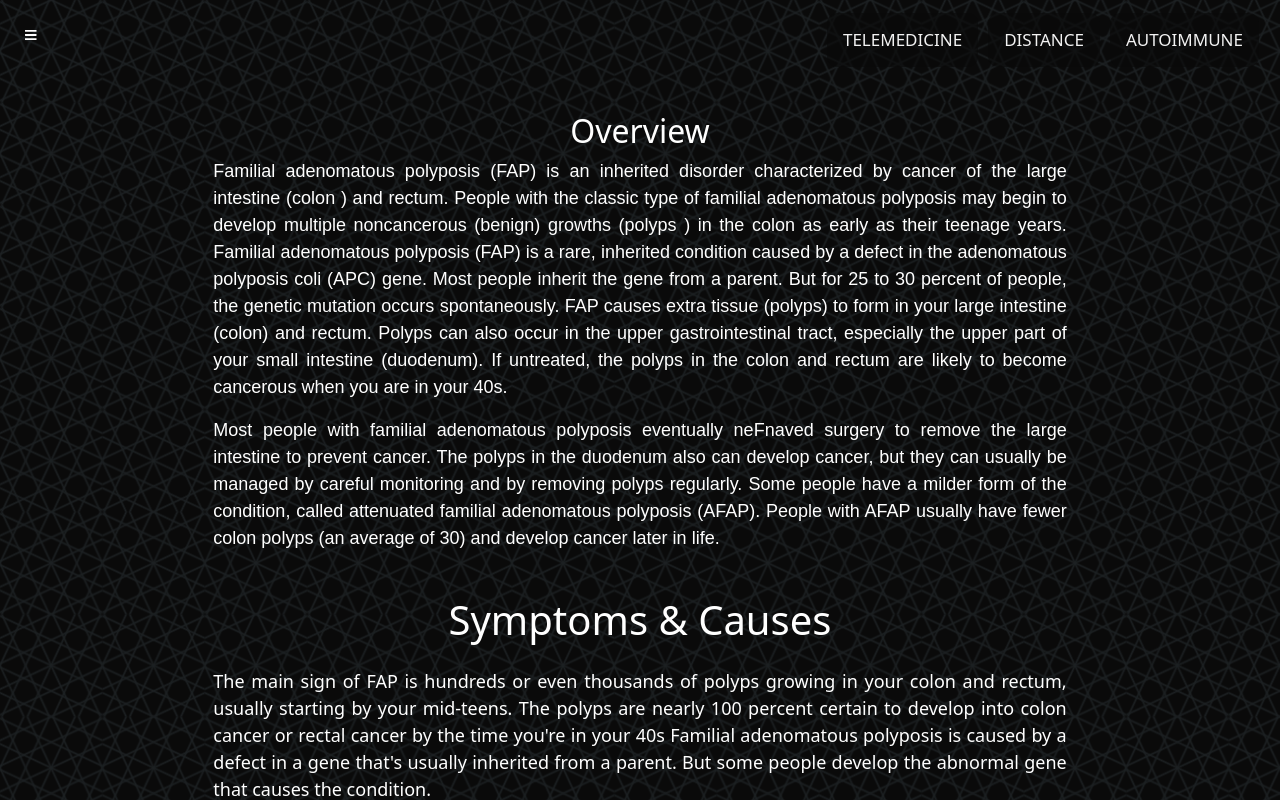
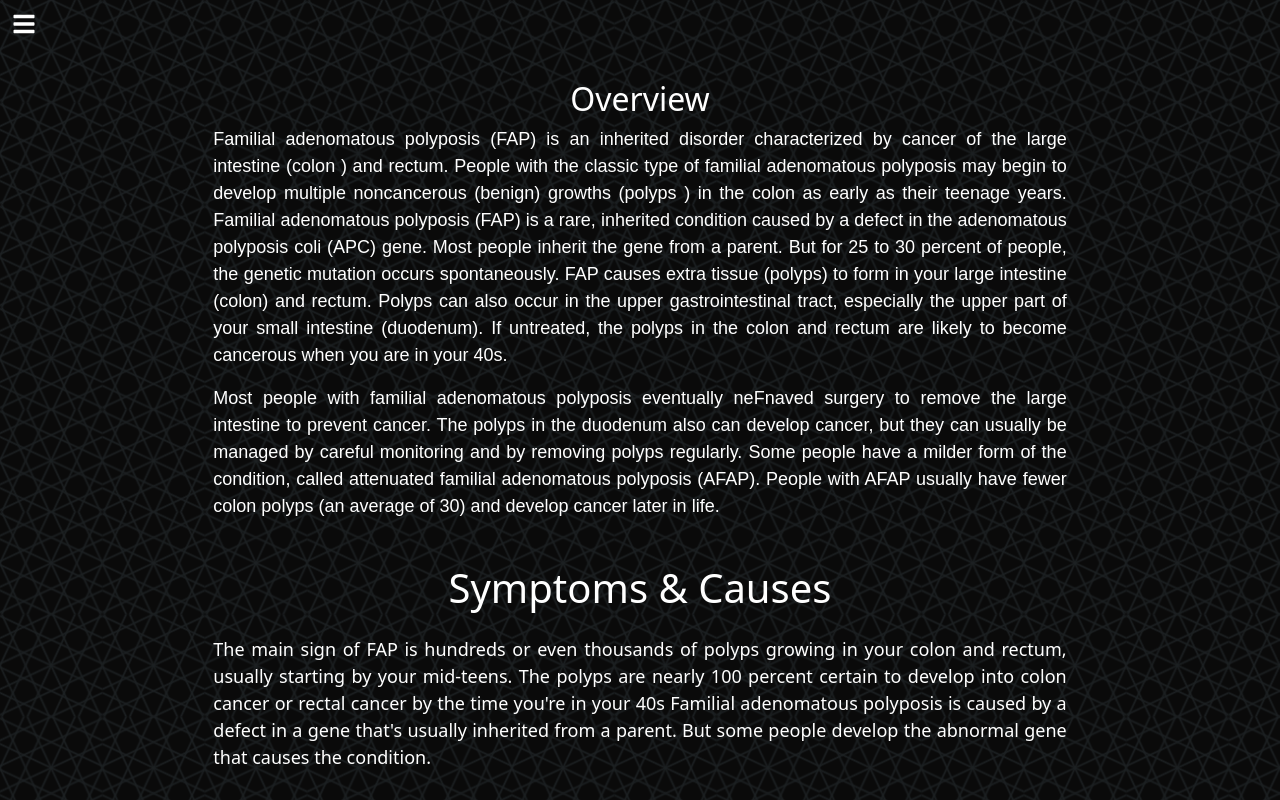
Before and after one commit to Kakajohn/interactive-internet-technologies-for-people-with-autoimmune-bowel-diseases-frontend, a React (Create React App) app: page /med4u/articles in a window 1280 px wide. Shown: the top 800 px of the page. Built offline with nearby package versions, Linux system fonts and the light colour scheme; what react-alert-template-basic would draw is missing.

Commit message:
updated navbar

```diff
--- a/src/components/FrontPage.jsx
+++ b/src/components/FrontPage.jsx
@@ -1,7 +1,4 @@
 import React from 'react';
-import { Link, useNavigate } from 'react-router-dom';
-import SideNav from './SideNav'
-import NavigationBar from './NavigationBar';
 import Footer from './Footer';
 import MedCareSection from './MedCareSection';
 import Popup from './Popup';
--- a/src/components/Navigate.jsx
+++ b/src/components/Navigate.jsx
@@ -1,13 +1,9 @@
 import React from 'react'
 import NavigationBar from './NavigationBar'
-import SideNav from './SideNav'
 
 const Navigate = () => {
   return (
-    <header>
-        <SideNav />
         <NavigationBar />
-    </header>
   )
 }
 
--- a/src/components/NavigationBar.jsx
+++ b/src/components/NavigationBar.jsx
@@ -2,46 +2,33 @@ import React , { useRef,useEffect, useState } from 'react';
 import { Link, useNavigate } from 'react-router-dom';
 import '../sass/components/_navbar.scss';
 import '../sass/components/_accordion.scss'
-import {FaPlusCircle,FaLinkedin} from "react-icons/fa";
+import {FaPlusCircle, FaHome,FaBars,FaArchive,FaArrowRight,FaCommentAlt } from "react-icons/fa";
 const NavigationBar = () => {
-
-  // let [help, setHelp] = useState(false);
-
-
-  // let show = () => {
-  //     setHelp(true);
-  //     document.getElementById('show').style.visibility = 'collapse'
-  // }
-
-  // let hide = () => {
-  //     setHelp(false);
-  //     document.getElementById('hide').style.width = '0px';
-  //     document.getElementById('show').style.visibility = 'visible'
-  // }
-
-  // useEffect(() =>{
-  //     if(help === false){
-  //         hide();
-  //     }else {
-  //         show();
-  //     }
-  // },[setHelp])
 
   const [navbarOpen, setNavBarOpen] = useState(false);
 
+  const handleToggle = () => {
+    setNavBarOpen(prev => !prev)
+  }
+
   return (
     <>
-      {/* <p id='hide'></p> */}
-      {/* <a className='helper' id='show' onClick={show}>Help</a>
-      { help && ( */}
-      <div className="topnav" >
-          {/* <span  id='hide' onClick={hide}>
-            <FaPlusCircle className='exit'/></span> */}
-          <Link className="navbtn navbtn-3" to="/">Telemedicine</Link>
-          <Link className='navbtn navbtn-3' to="/med4u/articles">Distance</Link>
-          <Link className='navbtn navbtn-3' to="/med4u/chat">Autoimmune</Link>
-        </div>
-         {/* )}  */}
+      <nav className="topnav" >
+          <button onClick={handleToggle}>{navbarOpen ? <FaPlusCircle id='nv icon' /> : <FaBars id='nv'/>}</button>
+            <div className={`menuNav ${navbarOpen ? "showMenu" : ""}`}>
+               <button onClick={handleToggle}>{navbarOpen ? <FaPlusCircle id='icon' /> : <FaBars />}</button>
+                <ul>
+                  <li><Link id='option'to="/"><span><FaHome/> Home</span></Link></li>
+                  <li><Link id='option' to="/med4u/articles" ><FaArchive /> Articles </Link></li>
+                  <li><Link id='option' to="/med4u/chat" ><FaCommentAlt /> Chat</Link></li>
+                  <li><Link id='option' to="/med4u/Login" ><FaArrowRight/> Log out</Link></li>
+                  <li><Link id='option' to="/">Telemedicine</Link></li>
+                  <li><Link id='option' to="/med4u/articles">Distance</Link></li>
+                  <li><Link id='option' to="/med4u/chat">Autoimmune</Link></li>
+                </ul>
+
+          </div>
+        </nav>
     </>
   );
 };
--- a/src/components/Popup.jsx
+++ b/src/components/Popup.jsx
@@ -3,7 +3,8 @@ import Popup from 'reactjs-popup';
 import 'reactjs-popup/dist/index.css';
 import '../sass/components/_popup.scss'
 export default () => (
-  <Popup trigger={<button className='under'>Currently under Construction</button>} position="left center">
-    <div className='pop'>Popup content here !!</div>
+  <Popup trigger={
+  <button className='under'>Currently under Construction</button>
+  }>
   </Popup>
 );
--- a/src/components/SideNav.jsx
+++ /dev/null
@@ -1,46 +0,0 @@
-import React , { useRef,useEffect, useState } from 'react';
-import '../sass/components/_sidenav.scss'
-import { Link, useNavigate } from 'react-router-dom';
-import {FaPlusCircle, FaHome,FaBars,FaArchive,FaArrowRight,FaCommentAlt,FaAngleDown,FaAngleUp, faPlussCircle } from "react-icons/fa";
-const SideNav = () => {
-
-    let [see, setSee] = useState(false);
-
-
-    let expand = () => {
-        setSee(true);
-        document.getElementById('expand').style.visibility = 'collapse'
-    }
-
-    let collapse = () => {
-        setSee(false);
-        document.getElementById('collapse').style.width = '0px';
-        document.getElementById('expand').style.visibility = 'visible'
-        document.getElementById('main').style.marginLeft = '0px'
-    }
-
-    useEffect(() =>{
-        if(see === false){
-            collapse();
-        }else {
-            expand();
-        }
-    },[setSee])
-
-  return (
-    <>
-    <p id='collapse'></p>
-    <span className='togg' id='expand' onClick={expand}> <FaBars id='icon'/></span>
-    {see &&  (<div className="sidenav" id=''>
-        <Link to="" onClick={collapse} className='close' id='collapse' style={{transform: "rotate(45deg)"}}><FaPlusCircle id='icon' /></Link>
-        <Link to="/" id='option'><span><FaHome/> Home</span></Link>
-        <Link to="/med4u/articles" id='option'><FaArchive /> Articles </Link>
-        <Link to="/med4u/chat" id='option'><FaCommentAlt /> Chat</Link>
-        <Link to="/med4u/Login" id='option'><FaArrowRight/> Log out</Link>
-     </div>)}
-    <div id='main'></div>
-    </>
-  )
-}
-
-export default SideNav
--- a/src/sass/components/_navbar.scss
+++ b/src/sass/components/_navbar.scss
@@ -11,17 +11,6 @@
 }
 
 
-  ::-webkit-scrollbar-track {
-    -webkit-box-shadow: none !important;
-    background-color: transparent;
-  }
-  ::-webkit-scrollbar {
-    width: 3px !important;
-    background-color: transparent;
-  }
-  ::-webkit-scrollbar-thumb {
-    background-color: #222230;
-  }
 
 .logo {
   line-height: 60px;
@@ -41,14 +30,13 @@ header {
   flex-direction: row;
   justify-content: space-around;
 }
+
+
 nav {
   line-height: 2rem;
-}
-
-nav {
   ul {
   list-style: none;
-  background: #972e3d;
+  // background: #972e3d;
   overflow: hidden;
   color: #000000;
   padding: 0;
@@ -56,19 +44,16 @@ nav {
   margin: 0;
   padding-right: 40px;
   transition: 1s;
-}}
-
+}
 a:hover {
   text-decoration: none;
   list-style: none;
   overflow: hidden;
   color: #ffffff;
 }
-
 nav.black ul {
   background: 0;
 }
-
 .menu-icon {
   line-height: 60px;
   width: 100%;
@@ -91,33 +76,22 @@ nav.black ul {
     transform: rotate(45deg);
   }
 }
-.helper{
-  font-size: 20px;
-    text-decoration: none;
-    color: #fff;
-    margin: 12px;
-    padding: 12px;
-    right: 16px;
-    cursor: pointer;
-    position: fixed;
-}
+
 @media screen and (max-width:992px){
   .topnav{
     top: 56px;
   }
 }
 .topnav a {
-  float: left;
-  color: #f2f2f2;
-  text-align: center;
+  color: #fff;
+  text-align: left;
   padding: 14px 16px;
   text-decoration: none;
   font-size: 17px;
 }
 
 .topnav a:hover {
-  // filter: drop-shadow(1px -1px 1px white);
-  color: #fff;
+  color: #f2f2f2;
 }
 
 
@@ -138,3 +112,72 @@ nav.black ul {
   border-radius: 10px;
   background: #0a0a0a9e
  }
+
+ .navBar {
+  position: relative;
+}
+
+ .navBar button {
+   position: fixed;
+   left: 40px;
+   top: 40px;
+   z-index: 10;
+   cursor: pointer;
+  }
+
+ .menuNav {
+   overflow-y: scroll;
+   list-style: none;
+   position: fixed;
+   top: 0;
+   background: #161818;
+   left: 0;
+   bottom: 0;
+   height: 100vh;
+   width: 0;
+   overflow: hidden;
+   max-width: 290px;
+   z-index: 9;
+            }
+
+ .menuNav.showMenu {
+   width: 100%;
+}
+
+ a {
+   display: block;
+   padding: 10px 40px;
+   text-decoration: none;
+   color: #3fffd2;text-transform:
+   uppercase;
+   font-weight: bold;
+  }
+
+ .menuNav li:first-child {
+  margin-top: 0rem;
+}
+button{
+  background-color: unset;
+  border: unset;
+  color: #fff;
+}
+}
+#nv{
+  margin: 12px;
+}
+
+#icon{
+  margin: 12px;
+  transform: rotate(45deg);
+}
+
+::-webkit-scrollbar-track {
+    background-color: transparent;
+  }
+::-webkit-scrollbar {
+    width: 3px !important;
+    background-color: transparent;
+  }
+::-webkit-scrollbar-thumb {
+    background-color: #222230;
+  }
```
